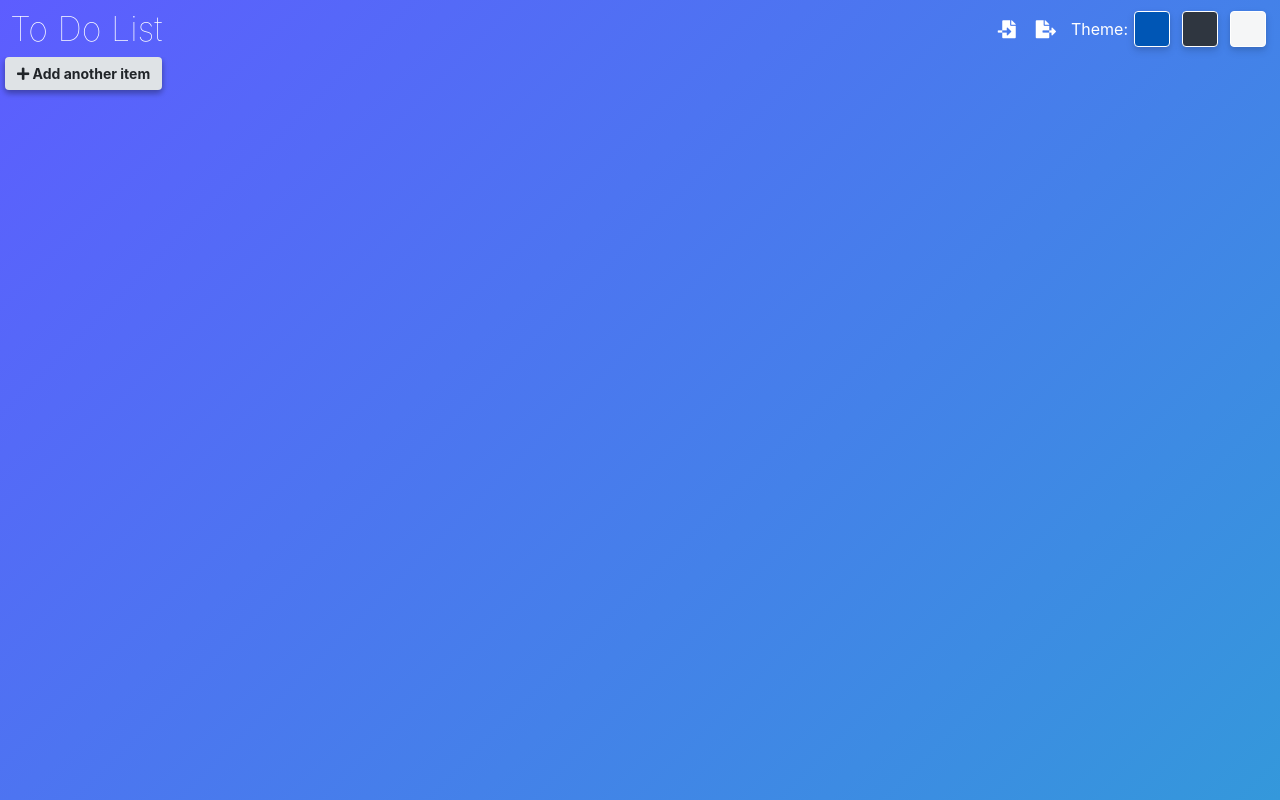
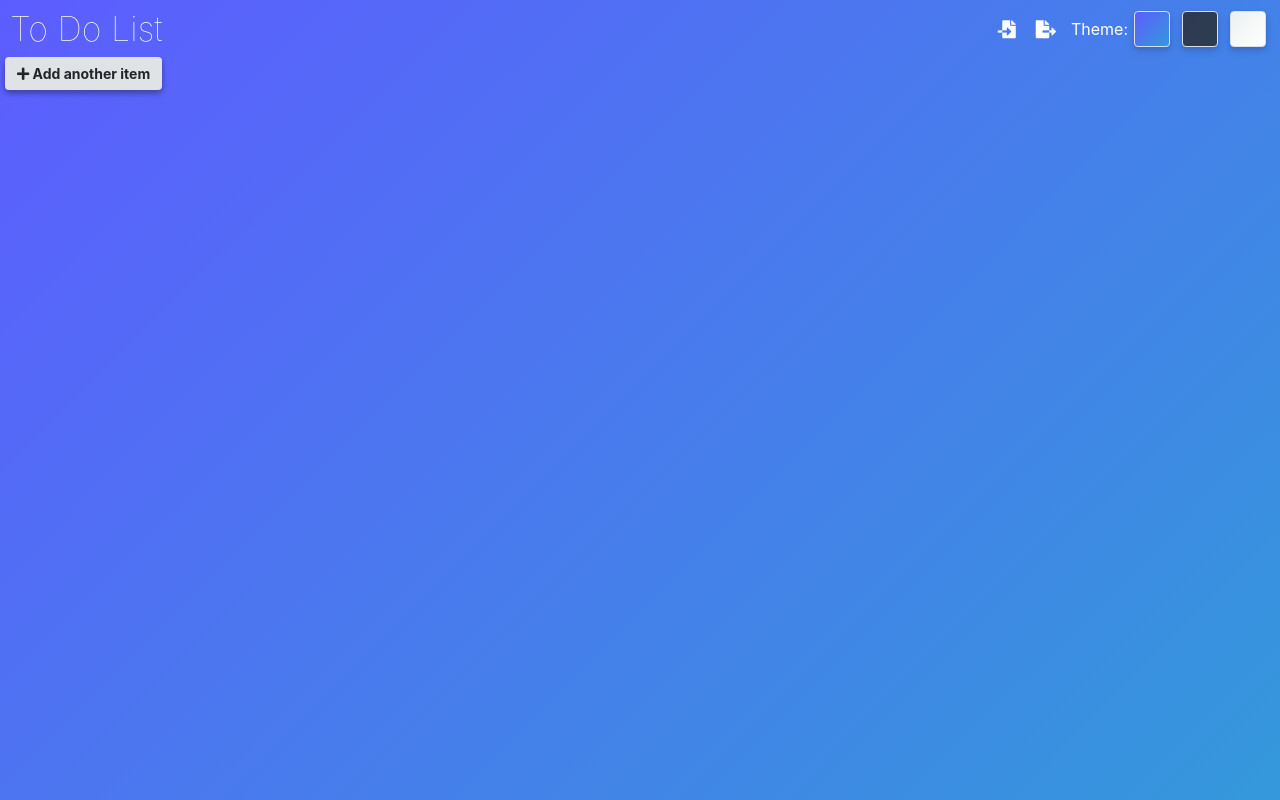
Before and after one commit to codevectoruk/Todo, a plain HTML site: page dist/index.html in a window 1280 px wide. Drawn offline with Linux system fonts and the light colour scheme.

Commit message:
updated backgrounds

```diff
--- a/src/scss/main.scss
+++ b/src/scss/main.scss
@@ -30,12 +30,11 @@ body {
     filter: progid:DXImageTransform.Microsoft.gradient( startColorstr='#5d5dff',endColorstr='#3498db',GradientType=1 );
 }
 .theme-dark {
-    background: #383b4b;
-    background: -moz-linear-gradient(-45deg,#383b4b 0%,#3b3d4e 100%);
-    background: -webkit-linear-gradient(-45deg,#383b4b 0%,#3b3d4e 100%);
-    background: linear-gradient(135deg,#383b4b 0%,#3b3d4e 100%);
-    color: $theme-dark-font-color-1;
-    filter: progid:DXImageTransform.Microsoft.gradient( startColorstr='#383b4b',endColorstr='#3b3d4e',GradientType=1 );
+    background: #303952; /* Old browsers */
+    background: -moz-linear-gradient(-45deg, #303952 0%, #2c3e50 100%); /* FF3.6-15 */
+    background: -webkit-linear-gradient(-45deg, #303952 0%,#2c3e50 100%); /* Chrome10-25,Safari5.1-6 */
+    background: linear-gradient(135deg, #303952 0%,#2c3e50 100%); /* W3C, IE10+, FF16+, Chrome26+, Opera12+, Safari7+ */
+    filter: progid:DXImageTransform.Microsoft.gradient( startColorstr='#303952', endColorstr='#2c3e50',GradientType=1 ); /* IE6-9 fallback on horizontal gradient */
 }
 .theme-light {
     background: #ecf0f1;
--- a/src/scss/mainTitle.scss
+++ b/src/scss/mainTitle.scss
@@ -28,7 +28,6 @@
             .theme {
                 //transition: all 0.3s cubic-bezier(.25,.8,.25,1);
                 align-self: center;
-                border: 1px solid #fff;
                 border-radius: 4px;
                 box-shadow: 0 4px 8px 0 rgba(0,0,0,0.12),0 2px 4px 0 rgba(0,0,0,0.08);
                 cursor: pointer;
@@ -43,22 +42,27 @@
                 }
             }
             .theme-picker-default {
-                background-color: #0056B5;
-                &:hover {
-                    background-color: lighten(#0056B5,10%);
-                }
+                background: #5d5dff;
+                background: -moz-linear-gradient(-45deg,#5d5dff 0%,#3498db 100%);
+                background: -webkit-linear-gradient(-45deg,#5d5dff 0%,#3498db 100%);
+                background: linear-gradient(135deg,#5d5dff 0%,#3498db 100%);
+                color: $theme-default-font-color-1;
+                filter: progid:DXImageTransform.Microsoft.gradient( startColorstr='#5d5dff',endColorstr='#3498db',GradientType=1 );
             }
             .theme-picker-dark {
-                background-color: #2f3640;
-                &:hover {
-                    background-color: lighten(#2f3640,5%);
-                }
-            }
+                background: #303952; /* Old browsers */
+background: -moz-linear-gradient(-45deg, #303952 0%, #2c3e50 100%); /* FF3.6-15 */
+background: -webkit-linear-gradient(-45deg, #303952 0%,#2c3e50 100%); /* Chrome10-25,Safari5.1-6 */
+background: linear-gradient(135deg, #303952 0%,#2c3e50 100%); /* W3C, IE10+, FF16+, Chrome26+, Opera12+, Safari7+ */
+filter: progid:DXImageTransform.Microsoft.gradient( startColorstr='#303952', endColorstr='#2c3e50',GradientType=1 ); /* IE6-9 fallback on horizontal gradient */
+}
             .theme-picker-light {
-                background-color: #f5f6f7;
-                &:hover {
-                    background-color: #fff;
-                }
+                background: #ecf0f1;
+                background: -moz-linear-gradient(-45deg,#ecf0f1 0%,#ffffff 100%);
+                background: -webkit-linear-gradient(-45deg,#ecf0f1 0%,#ffffff 100%);
+                background: linear-gradient(135deg,#ecf0f1 0%,#ffffff 100%);
+                color: $theme-light-font-color-1;
+                filter: progid:DXImageTransform.Microsoft.gradient( startColorstr='#ecf0f1',endColorstr='#ffffff',GradientType=1 );
             }
         }
     }
@@ -77,6 +81,9 @@
             }
             .theme-picker {
                 color: $white;
+                .theme {
+                    border: 1px solid $theme-default-accent-color-1;
+                }
             }
         }
     }
@@ -95,6 +102,9 @@
             }
             .theme-picker {
                 color: $theme-dark-font-color-1;
+                .theme {
+                    border: 1px solid $theme-dark-bg-color-1;
+                }
             }
         }
     }
@@ -113,6 +123,9 @@
             }
             .theme-picker {
                 color: $theme-light-font-color-2;
+                .theme {
+                    border: 1px solid $theme-light-accent-color-1;
+                }
             }
         }
     }
```
Also changed, not shown: dist/css/main.css.
